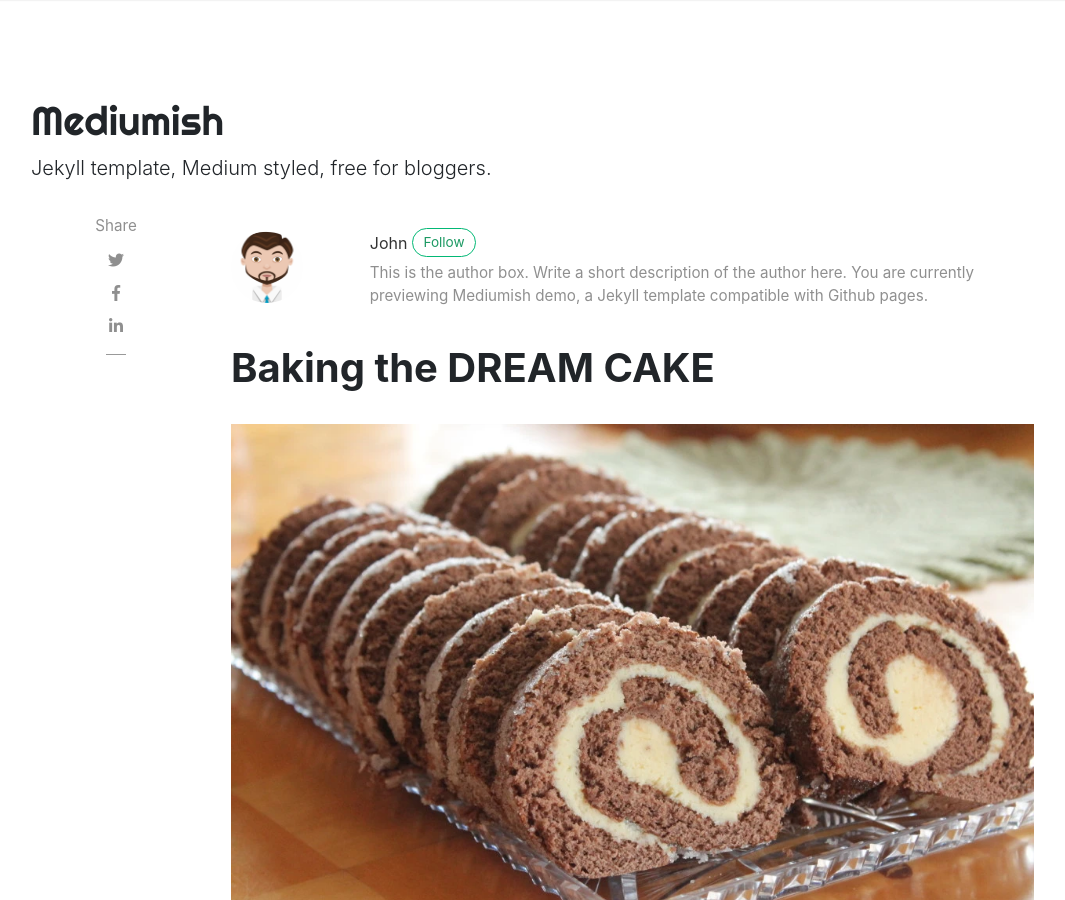
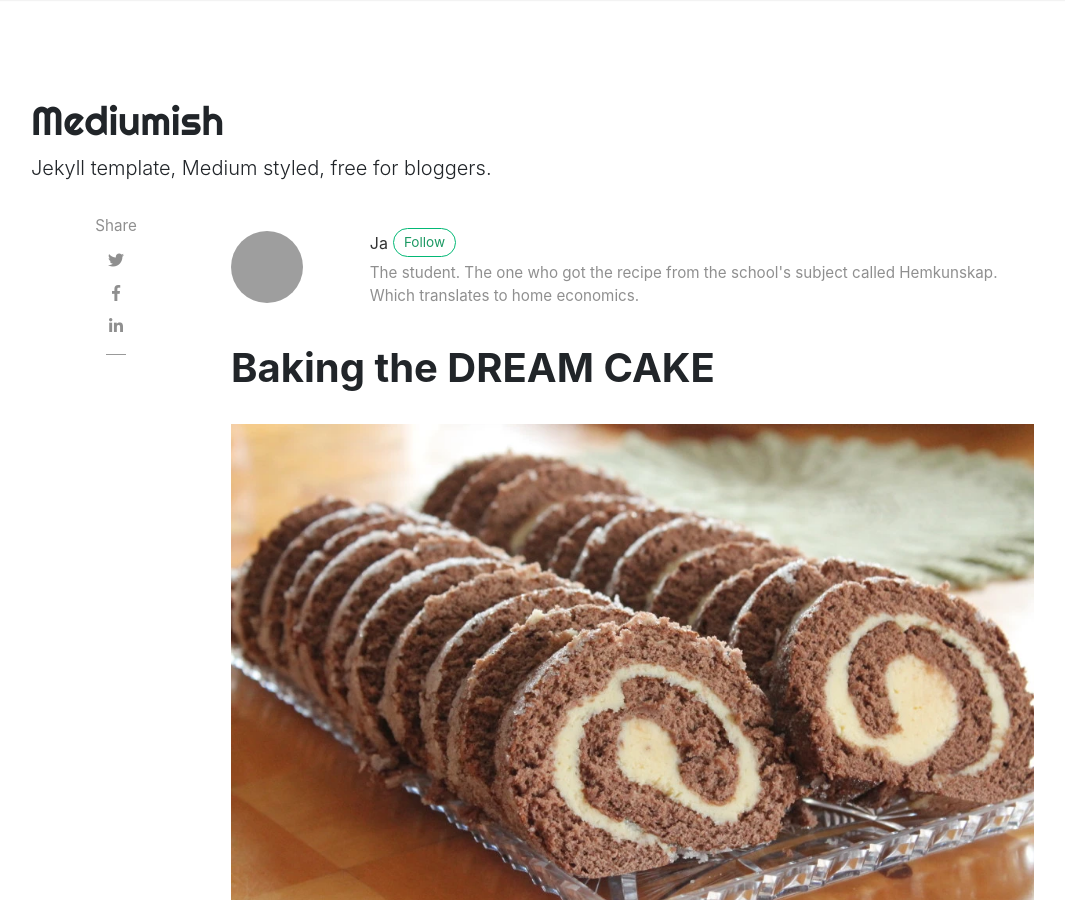
Before and after one commit to hmenorjr/hemkunskap-ax, a Jekyll site: the page built from _posts/2024-09-04-baking-the-dream-cake.md, in a window 1280 px wide and 900 px high. Shown: the whole window, without its empty margins (54-1119 px from the left). Built offline with Jekyll 4.4.1, drawn with Linux system fonts in a browser that asks for light colours; nearby versions of some CDN libraries; comment, search, counter and statistics services are not loaded; grey boxes are pictures that could not be loaded.

Commit message:
Update the authors including the ones in the posts.

```diff
--- a/_config.yml
+++ b/_config.yml
@@ -13,23 +13,21 @@ permalink: /:title/
 
 # Authors
 authors:
-  sal:
-    name: Sal
-    display_name: Sal
+  ja:
+    name: Ja
+    display_name: Ja
     gravatar: e56154546cf4be74e393c62d1ae9f9d4
-    email: wowthemesnet@gmail.com
-    web: https://www.wowthemes.net
-    twitter: https://twitter.com/wowthemesnet
-    description: "Author of Mediumish, a Bootstrap Medium styled template available for WordPress, HTML, Ghost and Jekyll. You are currently previewing Jekyll template demo."
-  john:
-    name: John
-    display_name: John
+    email: name@email.com
+    description: "The student. The one who got the recipe from the school's subject called Hemkunskap. Which translates to home economics."
+  Herman:
+    name: Herman
+    display_name: Herman
     avatar: 'assets/images/avatar.png'
     gravatar: b1cc14991db7a456fcd761680bbc8f81
-    email: wowthemesnet@gmail.com
-    web: https://www.wowthemes.net
-    twitter: https://twitter.com/wowthemesnet
-    description: "This is the author box. Write a short description of the author here. You are currently previewing Mediumish demo, a Jekyll template compatible with Github pages."
+    email: overbid.beasts-0a@icloud.com
+    web: https://hmenorjr.github.io
+    twitter: https://twitter.com/hmenorjr
+    description: "The dad. A former Full-stack Web Developer turned Back-end Developer and now a Software Engineer for DevOps. The one who built this website."
 
 # Plugins
 plugins:
--- a/_posts/2024-09-04-baking-the-dream-cake.md
+++ b/_posts/2024-09-04-baking-the-dream-cake.md
@@ -1,7 +1,7 @@
 ---
 layout: post
 title:  "Baking the DREAM CAKE"
-author: john
+author: ja
 categories: [ Baking ]
 tags: [cake]
 image: assets/images/dromtarta.webp
```
Also changed, not shown: _posts/2024-09-04-lets-cook-chicken-piccata.md (+1 -1 lines).
